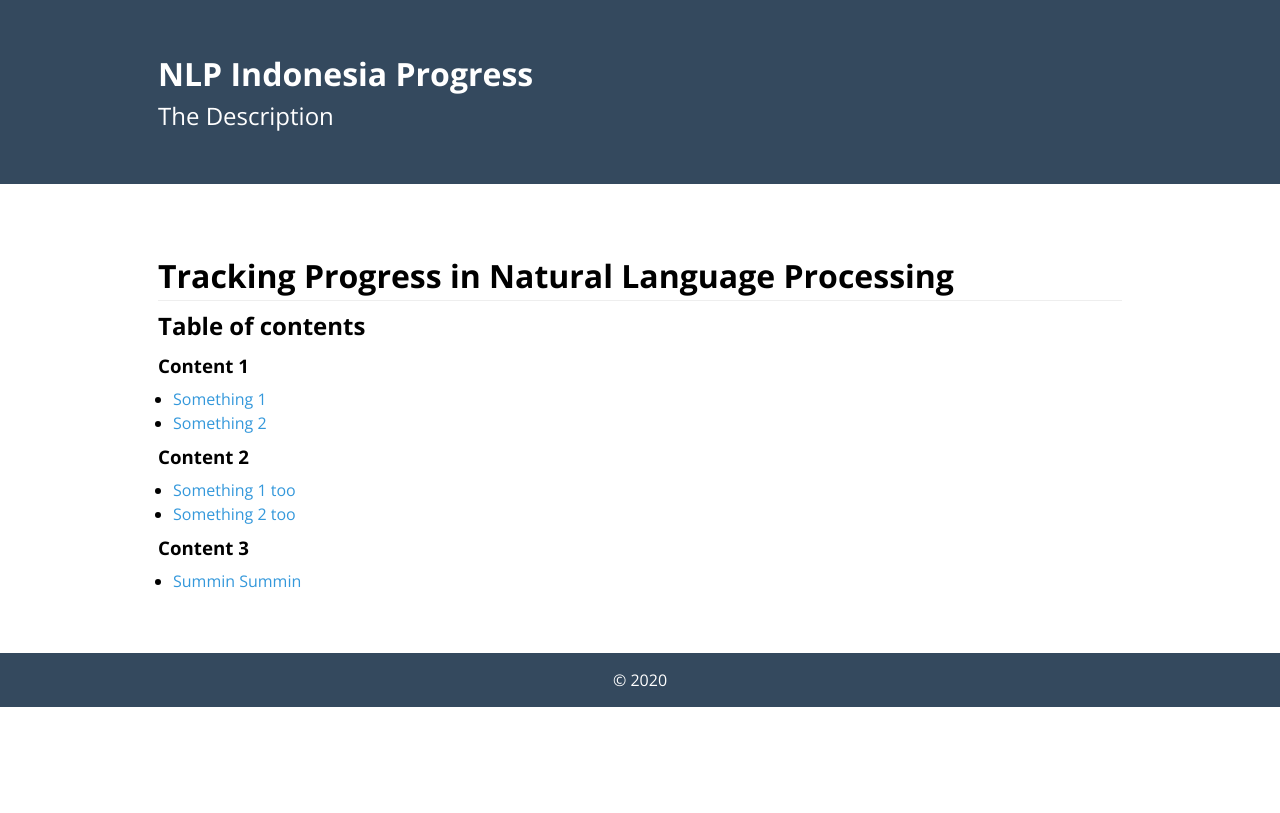
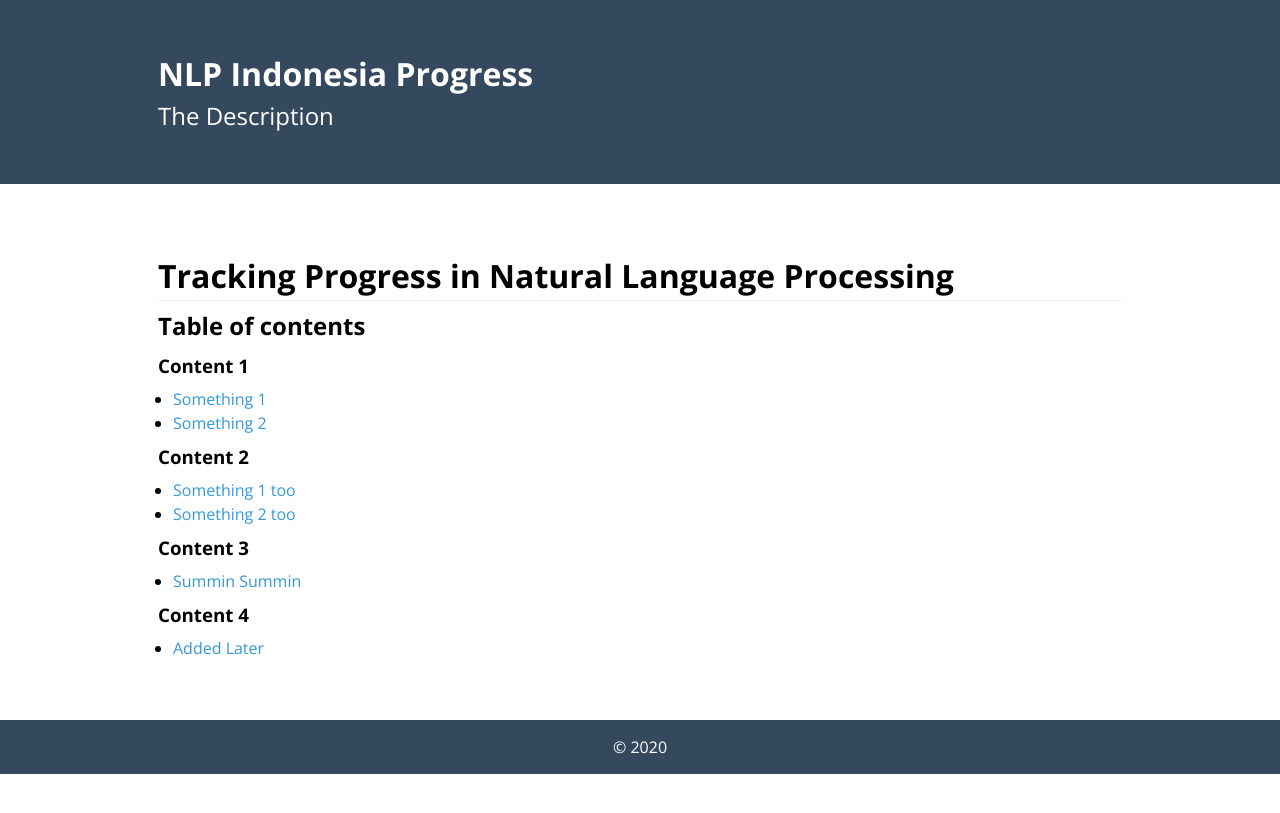
Before and after one commit to dziem-too/dziem-too.github.io, a Jekyll site: the page built from index.md, in a window 1280 px wide. Shown: the top 813 px of the page. Built offline with Jekyll 4.4.1, drawn with Linux system fonts in a browser that asks for light colours.

Commit message:
Update index.md
Added content 4

```diff
--- a/index.md
+++ b/index.md
@@ -17,3 +17,6 @@ title: NLP Indonesia Progress
 
 ### Content 3
 - [Summin Summin](summin/summin/)
+
+### Content 4
+- [Added Later](later/later/)
```
